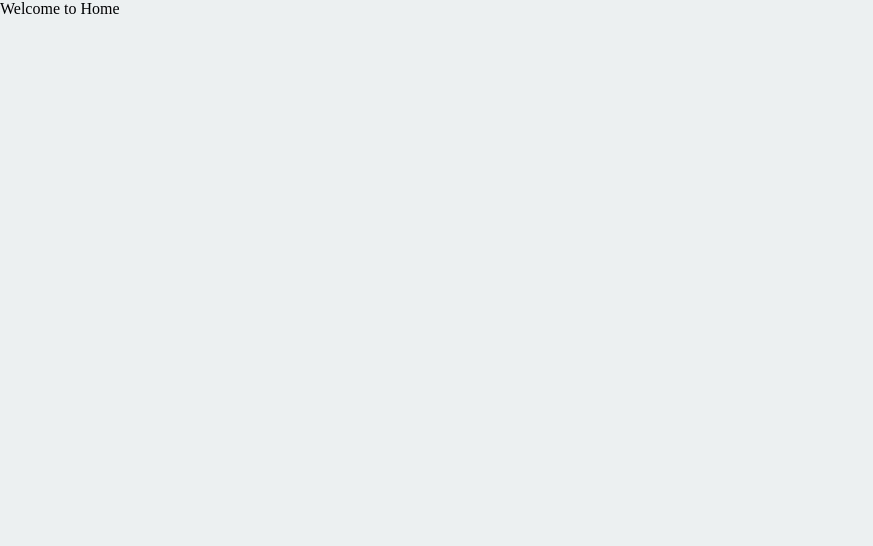
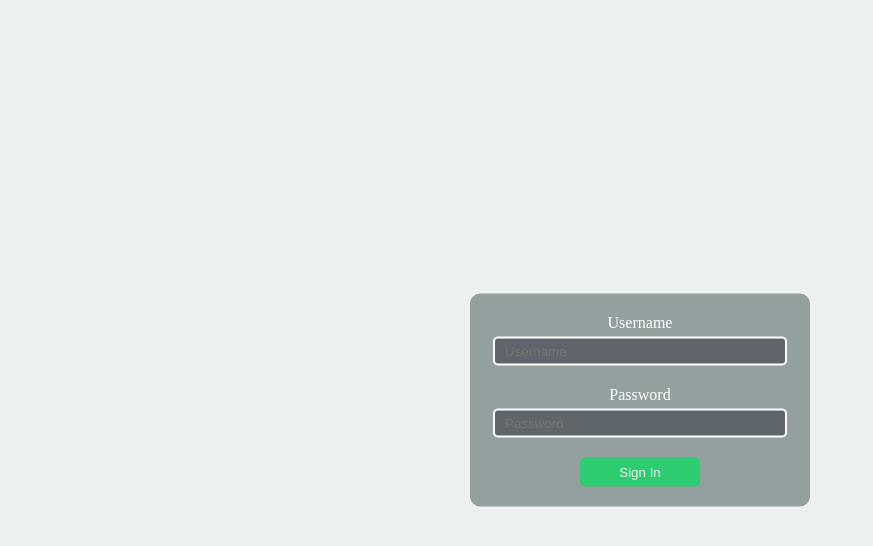
Before and after one commit to Dev-Addict/cheating, a Next.js app: page / in a window 1280 px wide. Shown: the top 546 px of the page, without its empty margins (0-873 px from the left). Built offline with nearby package versions, Linux system fonts and the light colour scheme; no server answers.

Commit message:
create sign in form

```diff
--- /dev/null
+++ b/components/Input.js
@@ -0,0 +1,16 @@
+import {Fragment} from 'react';
+
+const Input = ({type, label, field, form: {touched, errors}, ...props}) => {
+    return (
+        <Fragment>
+            <label>{label}</label>
+            <input type={type} {...field} placeholder={label}/>
+            {
+                touched[field.name] && errors[field.name] &&
+                <div className="error">{errors[field.name]}</div>
+            }
+        </Fragment>
+    );
+};
+
+export default Input;
--- a/package.json
+++ b/package.json
@@ -15,6 +15,7 @@
     "cookie-parser": "^1.4.5",
     "dotenv": "^8.2.0",
     "express": "^4.17.1",
+    "formik": "^2.1.4",
     "helmet": "^3.22.0",
     "jsonwebtoken": "^8.5.1",
     "mongoose": "^5.9.15",
--- a/pages/index.js
+++ b/pages/index.js
@@ -1,9 +1,44 @@
+import {Formik, Form, Field} from 'formik';
+
 import BasePage from "../components/BasePage";
+import Input from "../components/Input";
+
+const INITIAL_VALUES = {
+    username: '',
+    password: ''
+};
 
 const Home = ({auth}) => {
+    const validate = values => {
+        const errors = {};
+
+        return errors;
+    };
+
+    const onSubmit = (values) => {
+    };
+
     return (
         <BasePage title="Sign In">
-            Welcome to Home
+            <div className="form-container">
+                <Formik
+                    initialValues={INITIAL_VALUES}
+                    validate={validate}
+                    onSubmit={onSubmit}>
+                    {({
+                          isSubmitting,
+                          handleSubmit
+                      }) => (
+                        <Form onSubmit={handleSubmit}>
+                            <Field type="text" name="username" component={Input} label="Username"/>
+                            <Field type="password" name="password" component={Input} label="Password"/>
+                            <button type="submit" disabled={isSubmitting}>
+                                Sign In
+                            </button>
+                        </Form>
+                    )}
+                </Formik>
+            </div>
         </BasePage>
     )
 };
--- a/style/main.css
+++ b/style/main.css
@@ -4,6 +4,48 @@ body, html {
     background-color: #ecf0f1;
 }
 
-.base-page {
+.form-container {
+    width: 300px;
+    background-color: #7f8c8dcc;
+    padding: 20px;
+    border-radius: 10px;
+    position: absolute;
+    left: 50%;
+    top: 50%;
+    transform: translate(-50%, -50%);
+    color: #fff;
+    text-align: center;
+}
 
+input {
+    display: block;
 }
+
+.form-container input {
+    position: relative;
+    left: 50%;
+    transform: translateX(-50%);
+    margin-bottom: 20px;
+    margin-top: 5px;
+    border: 2px solid #ffffff;
+    background-color: #2f364088;
+    padding: 5px 10px;
+    width: 90%;
+    border-radius: 5px;
+    color: #ecf0f1;
+}
+
+.form-container button {
+    padding: 7px 12px;
+    width: 40%;
+    background-color: #2ecc71;
+    border: none;
+    color: #ecf0f1;
+    border-radius: 5px;
+    transition: all;
+    transition-duration: 500ms;
+}
+
+.form-container button:hover {
+    transform: scale(1.2);
+}
```
